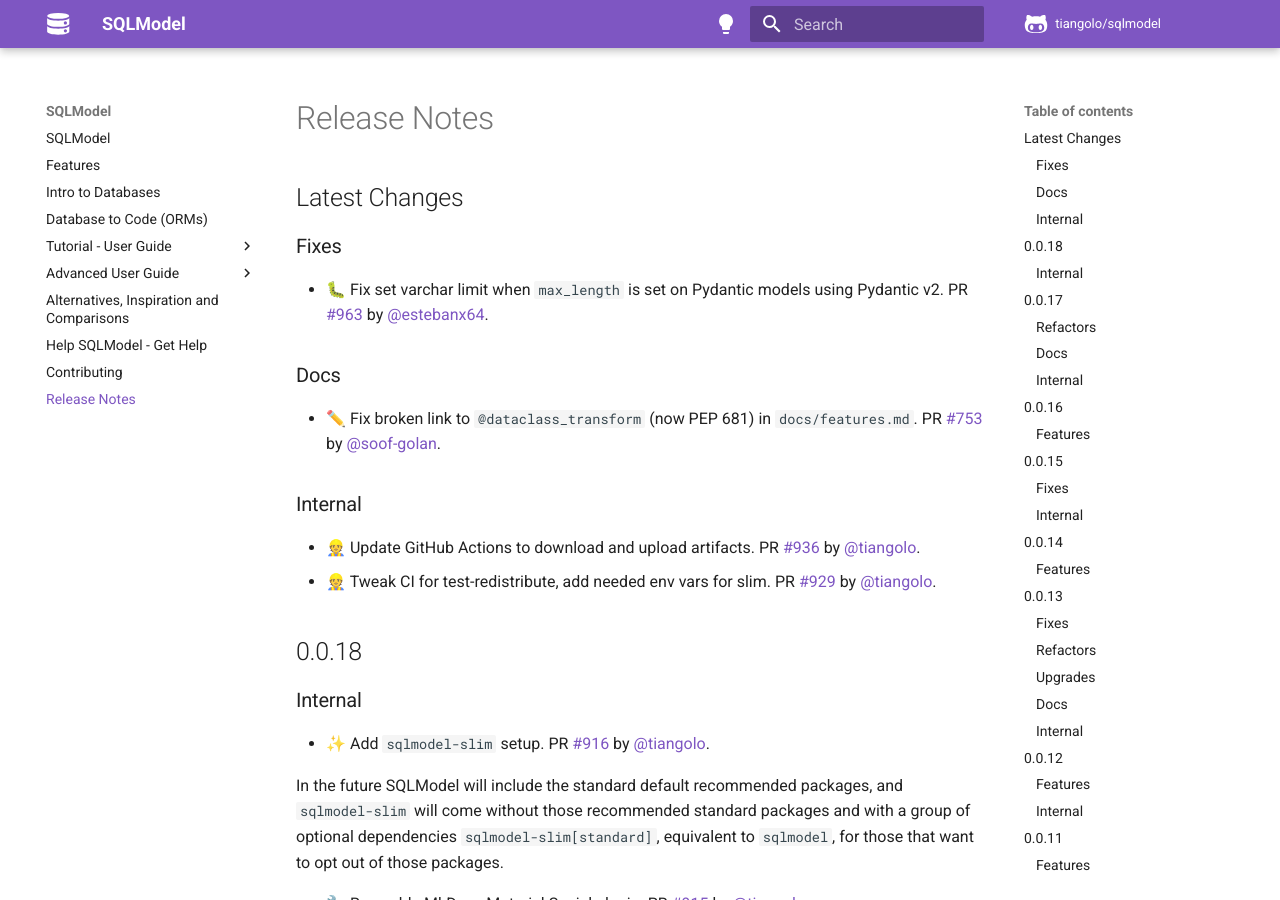
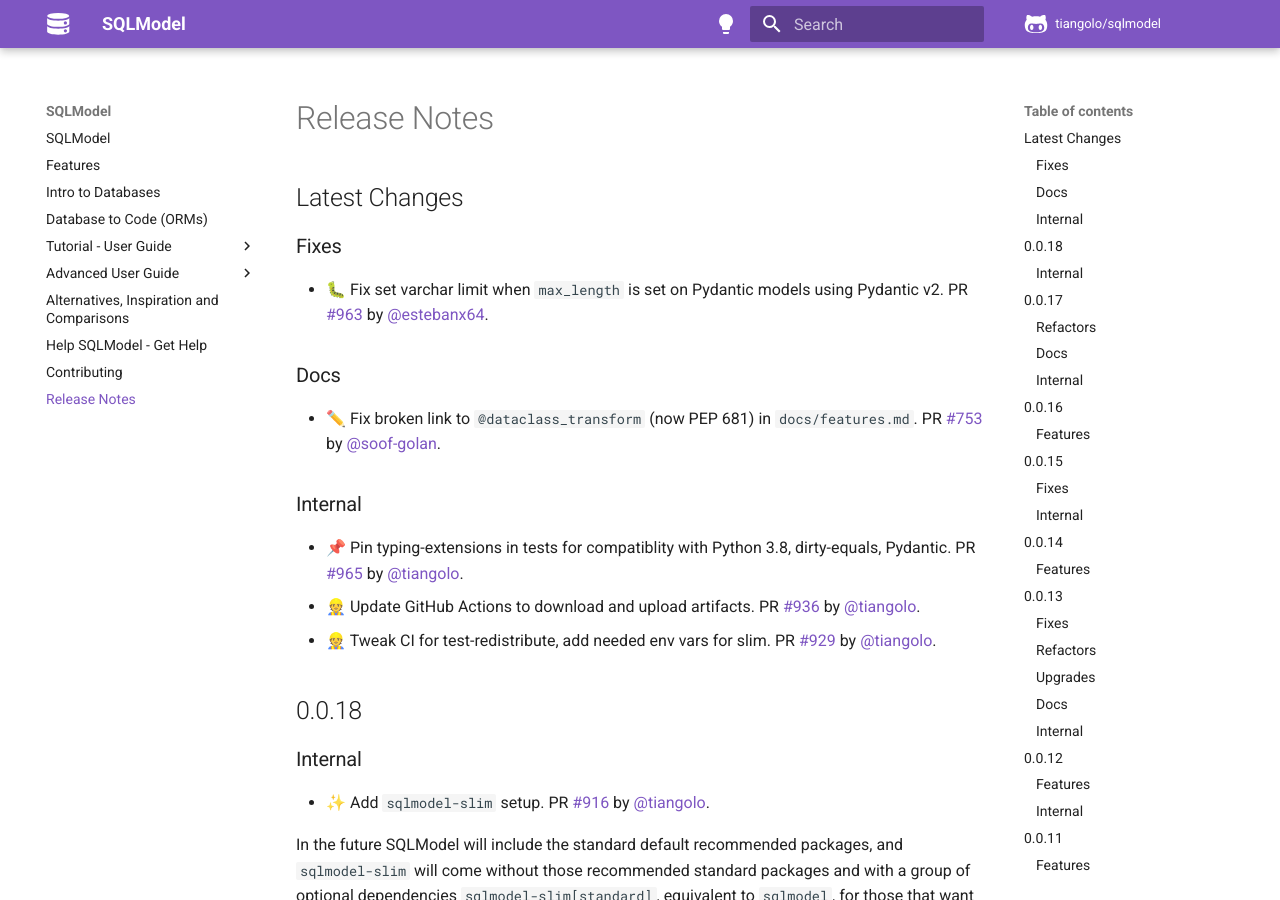
Before and after one commit to sztrakabalint/fastapi-sqlmodel, an MkDocs documentation site: the page built from docs/release-notes.md, in a window 1280 px wide and 900 px high. Built offline with MkDocs 1.6.1 and Material for MkDocs 9.7.7, drawn with Linux system fonts in a browser that asks for light colours; comment, search, counter and statistics services are not loaded.

Commit message:
📝 Update release notes

```diff
--- a/docs/release-notes.md
+++ b/docs/release-notes.md
@@ -12,6 +12,7 @@
 
 ### Internal
 
+* 📌 Pin typing-extensions in tests for compatiblity with Python 3.8, dirty-equals, Pydantic. PR [#965](https://github.com/tiangolo/sqlmodel/pull/965) by [@tiangolo](https://github.com/tiangolo).
 * 👷 Update GitHub Actions to download and upload artifacts. PR [#936](https://github.com/tiangolo/sqlmodel/pull/936) by [@tiangolo](https://github.com/tiangolo).
 * 👷 Tweak CI for test-redistribute, add needed env vars for slim. PR [#929](https://github.com/tiangolo/sqlmodel/pull/929) by [@tiangolo](https://github.com/tiangolo).
 
```
